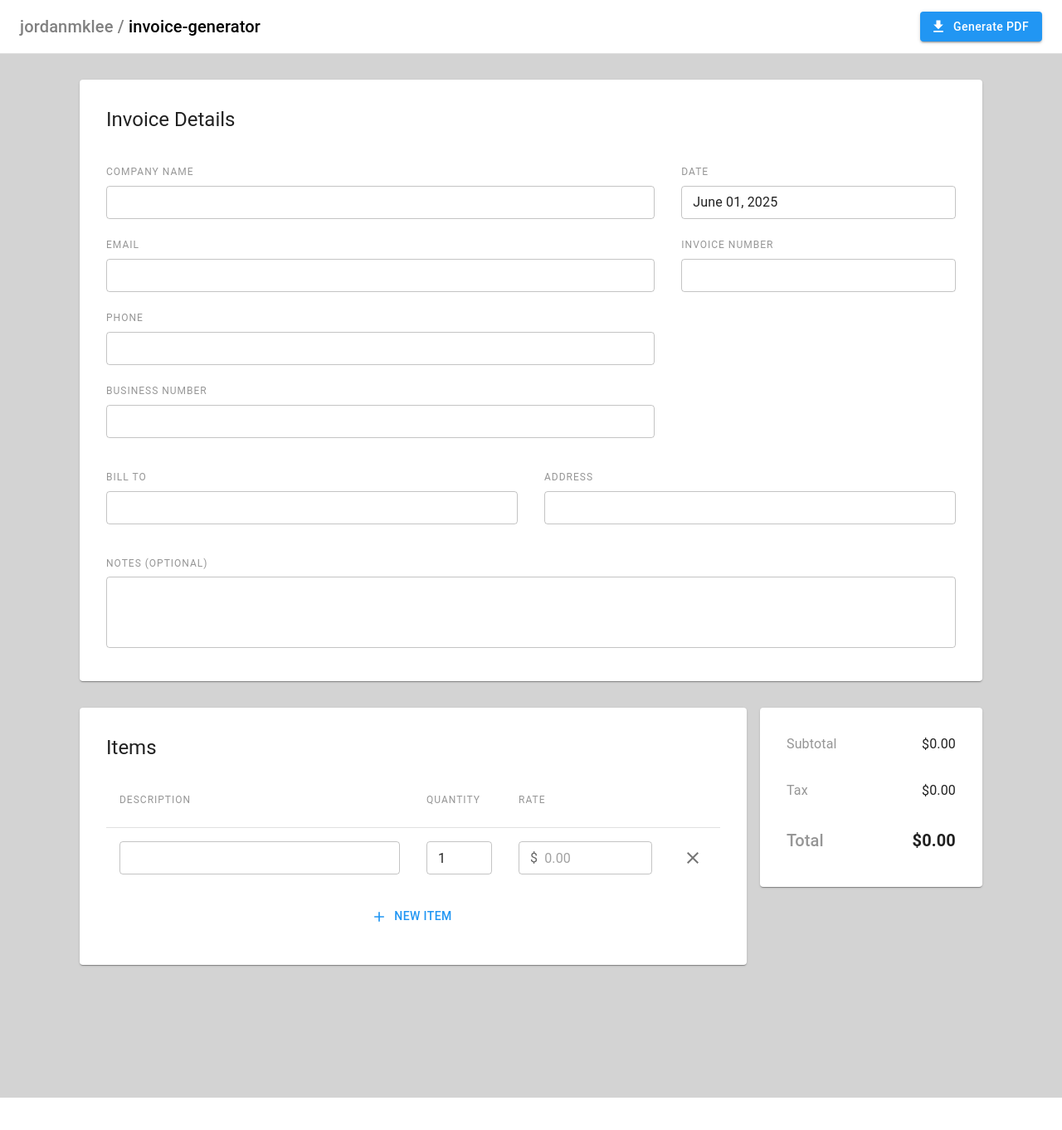
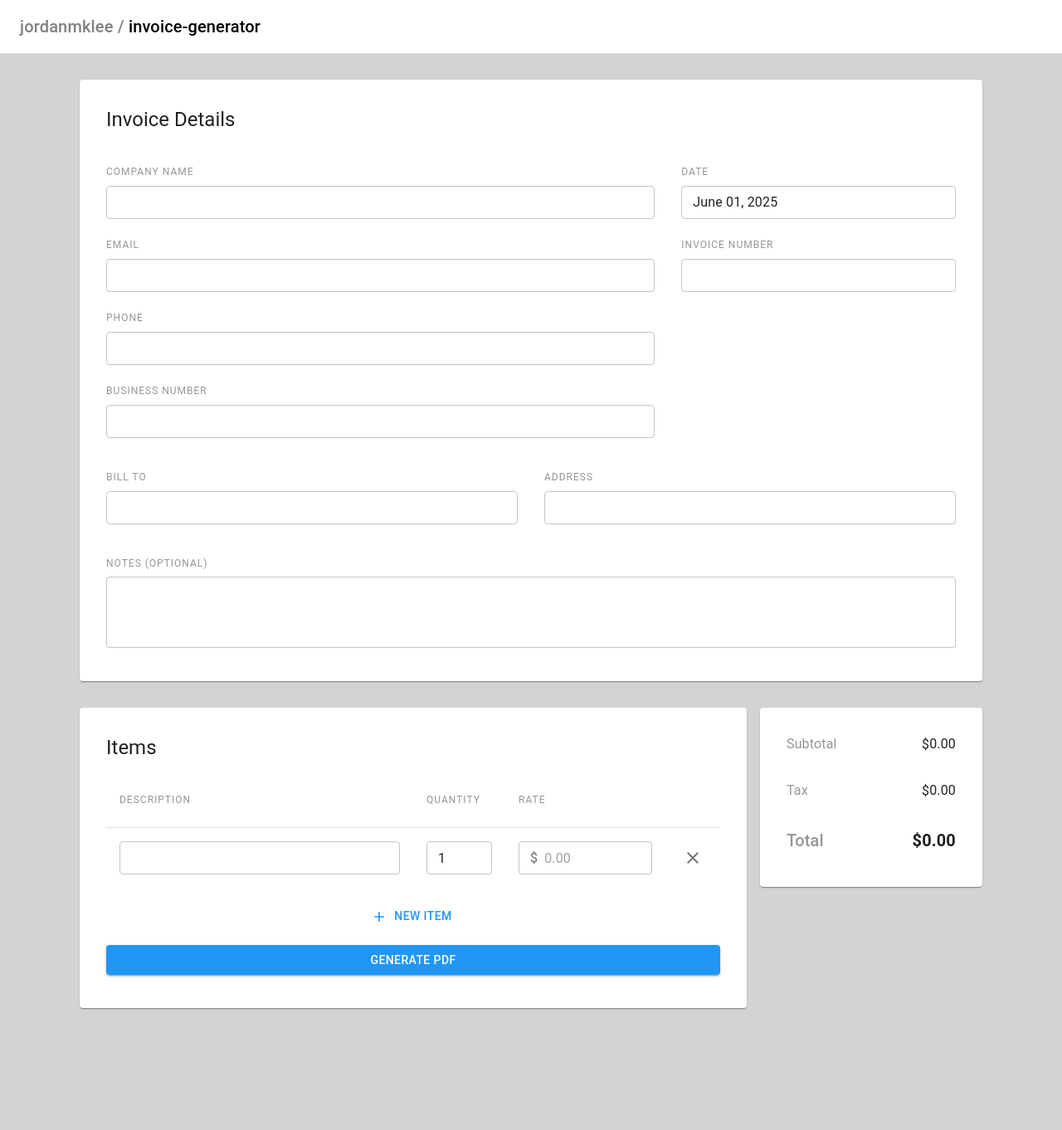
Before and after one commit to jordanmklee/invoice-generator, a React (Create React App) app: page / in a window 1280 px wide. Shown: the top 1362 px of the page at 83% size. Before the commit the page ends 1323 px from the top, so only its background shows below. Built offline with nearby package versions, Linux system fonts and the light colour scheme.

Commit message:
Moved generate button into form

```diff
--- a/src/App.js
+++ b/src/App.js
@@ -62,25 +62,6 @@ export default function App(){
 			<AppBar position="fixed" sx={{ background: "white", color: "black", boxShadow: "none" }}>
 				<Toolbar sx={{ justifyContent: "space-between" }}>
 					<Typography variant="h6" style={{ color: "grey" }}>jordanmklee / <span style={{ color: "black" }}>invoice-generator</span></Typography>
-					<Button
-						variant="contained"
-						startIcon={<FileDownload/>}
-						sx={{ textTransform: "none" }}
-						onClick={() => generatePDF(
-							companyName,
-							companyEmail,
-							companyPhone,
-							companyBusinessNumber,
-							date,
-							invoiceNumber,
-							customerName,
-							projectAddress,
-							notes,
-							items,
-							summary
-							)}>
-						Generate PDF
-					</Button>
 				</Toolbar>
 				<Divider/>
 			</AppBar>
--- a/src/components/Form.jsx
+++ b/src/components/Form.jsx
@@ -1,5 +1,5 @@
 import { Button, Stack } from '@mui/material';
-import { TextField, IconButton, InputAdornment,  } from '@mui/material';
+import { TextField, IconButton, InputAdornment } from '@mui/material';
 import { Table, TableBody, TableRow, TableCell } from '@mui/material';
 import { Card, CardContent } from '@mui/material';
 
@@ -11,6 +11,8 @@ import Typography from '@mui/material/Typography';
 
 import { Add as AddIcon } from '@mui/icons-material';
 import { Close as CloseIcon } from '@mui/icons-material';
+
+import generatePDF from '../PDFGenerator';
 
 
 // Wrapper for MUI Textfield with styles and label
@@ -118,6 +120,22 @@ export default function Form(props){
 		let temp = [...props.items];
 		temp[index][property] = value;
 		props.setItems(temp);
+	}
+
+	function handleGeneratePDFClick(){
+		generatePDF(
+			props.companyName,
+			props.companyEmail,
+			props.companyPhone,
+			props.companyBusinessNumber,
+			props.date,
+			props.invoiceNumber,
+			props.customerName,
+			props.projectAddress,
+			props.notes,
+			props.items,
+			props.summary
+		)
 	}
 
 
@@ -232,6 +250,9 @@ export default function Form(props){
 								variant="text"
 								startIcon={<AddIcon/>}
 								onClick={addNewItem}>New Item</Button>
+							<Button
+								variant="contained"
+								onClick={handleGeneratePDFClick}>Generate PDF</Button>
 						</Stack>
 					</CardContent>
 				</Card>
```
